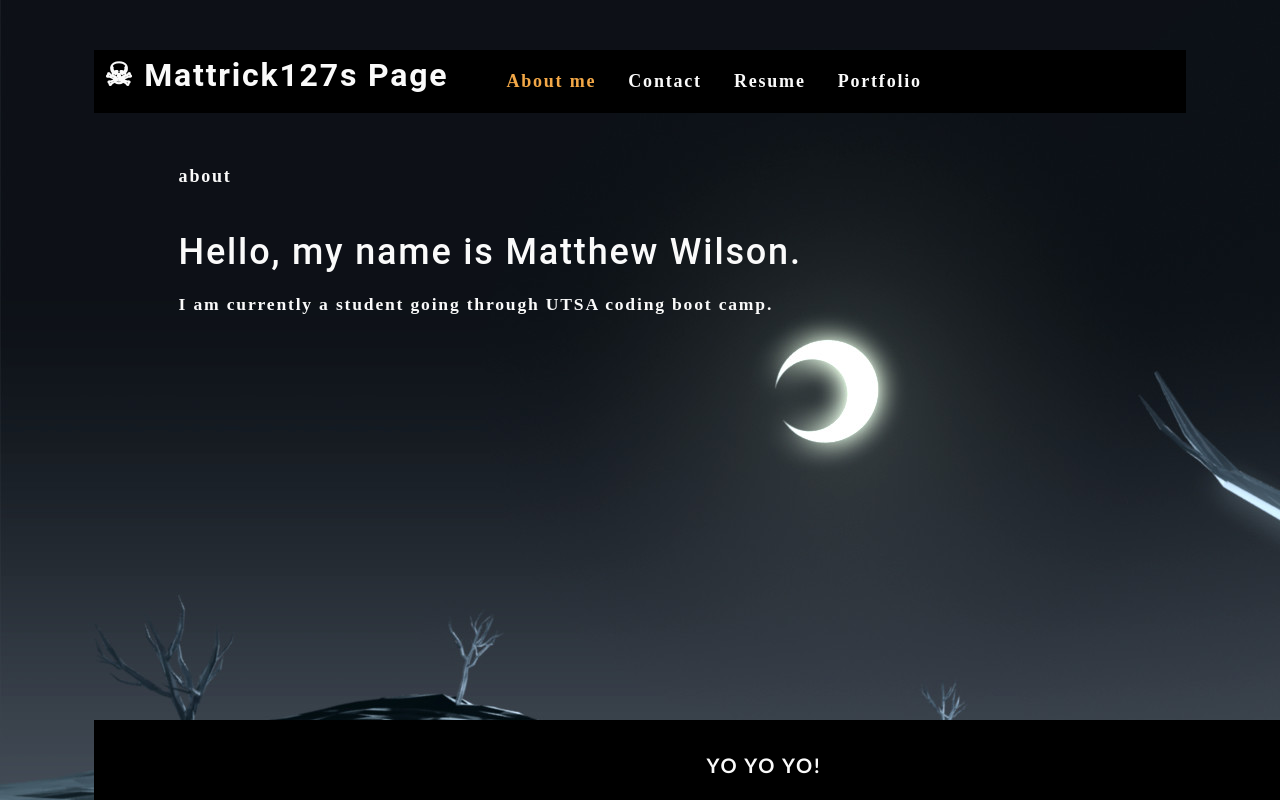
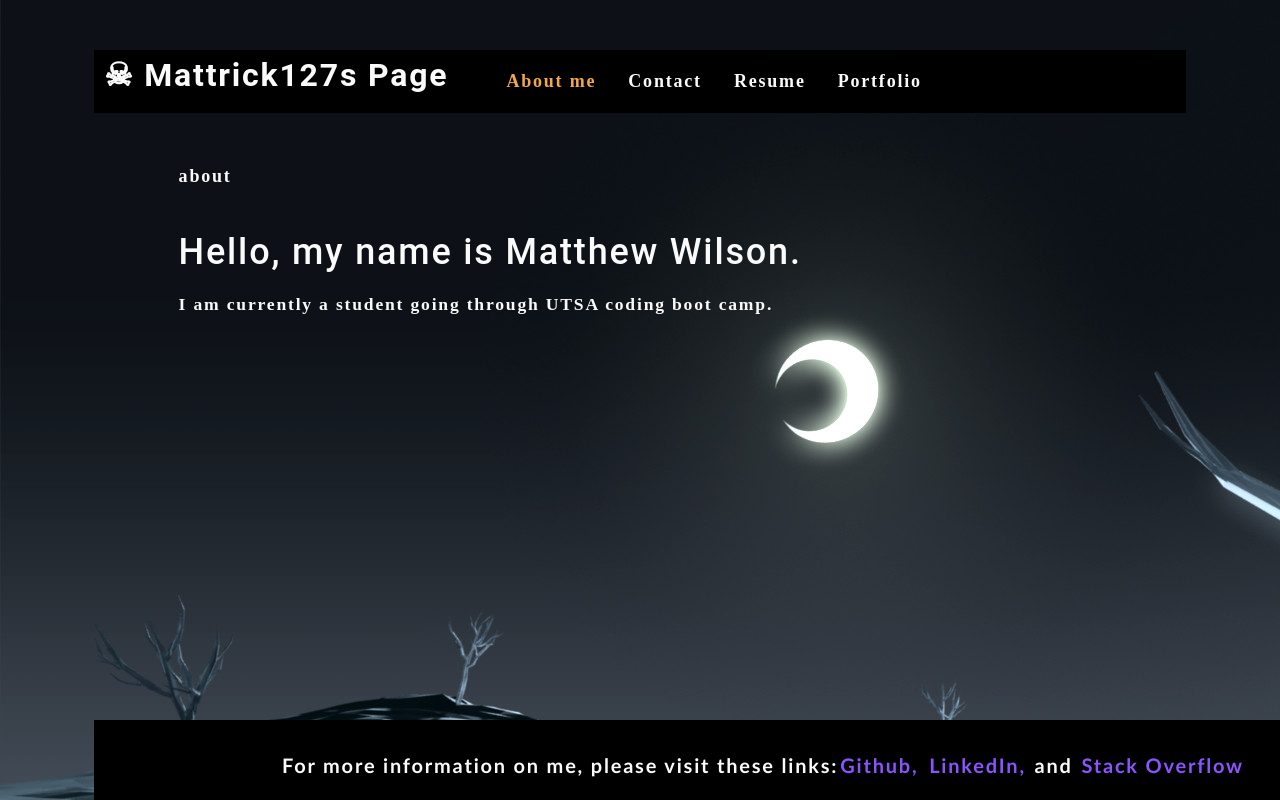
Before and after one commit to Mattrick127/react-matt, a React (Create React App) app: page / in a window 1280 px wide. Built offline with nearby package versions, Linux system fonts and the light colour scheme.

Commit message:
Added more information at footer, including links to my three sites.

```diff
--- a/src/components/Footer/index.js
+++ b/src/components/Footer/index.js
@@ -3,9 +3,14 @@ import React from "react";
 function Footer() {
     return (
         <footer id="footer">
-            YO YO YO!
+            For more information on me, please visit these links:
+            <a href="https://github.com/Mattrick127">Github, </a>
+            <a href="https://www.linkedin.com/in/matthew-wilson-5b8421179/">LinkedIn, </a> and
+            <a href="https://stackoverflow.com/users/16998870/matthew-wilson"> Stack Overflow</a>
         </footer>
     )
 }
-
+// https://github.com/Mattrick127
+// https://www.linkedin.com/in/matthew-wilson-5b8421179/
+// https://stackoverflow.com/users/16998870/matthew-wilson
 export default Footer;
```
